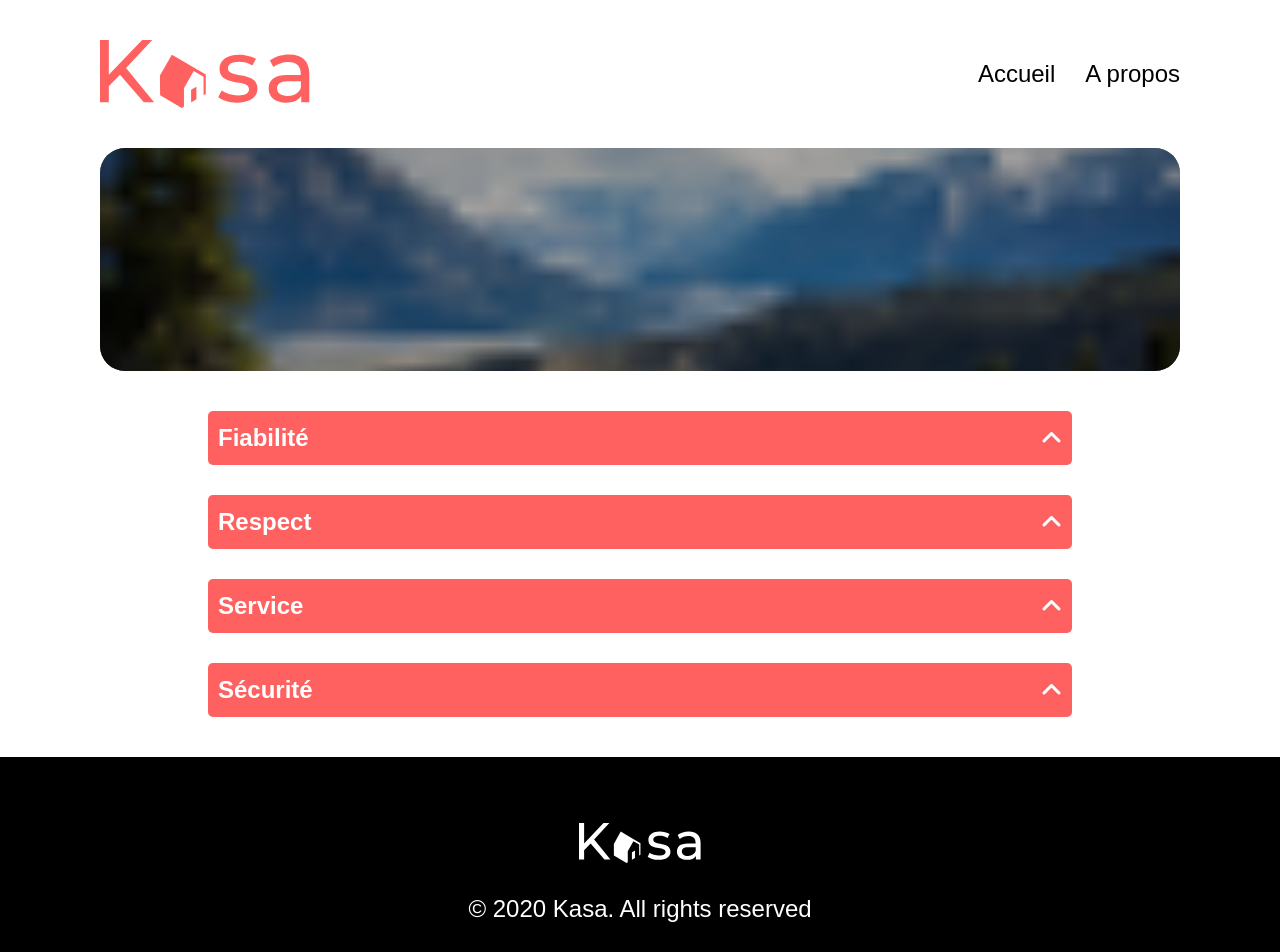
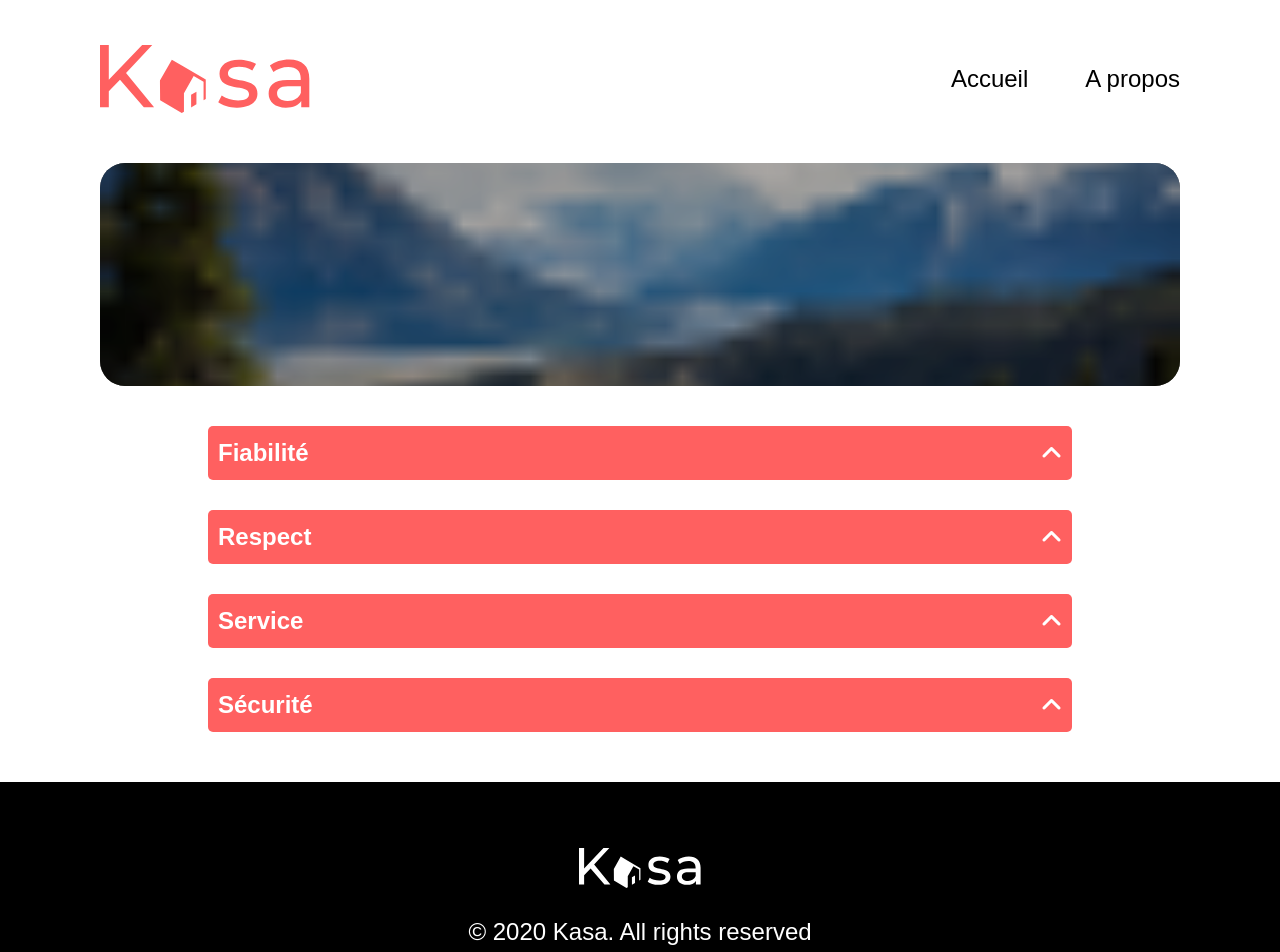
Before and after one commit to guylened/OCprojet07-Kasa, a React (Vite) app: page /about in a window 1280 px wide. Shown: the top 952 px of the page. Built offline with nearby package versions, Linux system fonts and the light colour scheme.

Commit message:
scss body

```diff
--- a/src/styles/footer-header.scss
+++ b/src/styles/footer-header.scss
@@ -3,22 +3,19 @@ header {
   justify-content: center;
   align-items: center;
   width: 100%;
-  padding-top: 40px;
-  padding-bottom: 40px;
-  padding-left: 100px;
-  padding-right: 100px;
+  padding: 45px 100px 50px;
+
 }
 .contentHeader {
   width: 100%;
   display: flex;
   justify-content: space-between;
   align-items: center;
-  gap: 30px;
+  gap: 43px;
 }
 
 .logoVecHeader {
   display: flex;
-  flex-direction: row;
   justify-content: space-around;
   align-items: baseline;
   height: 68px;
@@ -32,7 +29,7 @@ header {
 .nav {
   display: flex;
   justify-content: flex-end;
-  gap: 30px;
+  gap: 57px;
   @include mediumTypo(black, 24);
 }
 
@@ -43,6 +40,7 @@ footer {
   flex-direction: column;
   justify-content: center;
   align-items: center;
+  margin-top: 50px;
   padding-top: 66px;
   padding-bottom: 29px;
   width: 100%;
@@ -52,7 +50,7 @@ footer {
   flex-direction: column;
   align-items: center;
   justify-content: center;
-  gap: 30px;
+  gap: 28px;
 }
 .logoVecFooter {
   display: flex;
--- a/src/styles/home.scss
+++ b/src/styles/home.scss
@@ -6,8 +6,8 @@
   column-gap: 60px;
   background-color: $lightgrey;
   border-radius: 25px;
-  padding: 50px;
-  margin: 40px 0;
+  padding: 56px 50px 43px ;
+  margin-top: 43px;
 }
 
 .housingCard {
@@ -18,7 +18,7 @@
   position: relative;
   width: 340px;
   height: 340px;
-  border-radius: 25px;
+  border-radius: 10px;
 }
 .housingCard:hover {
   text-decoration: none;
@@ -28,22 +28,21 @@
   position: relative;
   width: 100%;
   height: 340px;
-  border-radius: 25px;
+  border-radius: 10px;
   object-fit: cover;
-  box-sizing: border-box;
+
 }
 
 .housingCardText {
   position: absolute;
   bottom: 0;
   width: 100%;
-  @include mediumTypo(white, 18);
+  @include boldTypo(white, 18);
   display: flex;
-  justify-content: center;
+  justify-content: flex-start;
   align-items: center;
-  box-sizing: border-box;
   line-height: normal;
   padding : 10px;
   background-color: rgba(0, 0, 0, 0.6);
-  border-radius: 0 0 25px 25px;
+  border-radius: 0 0 10px 10px;
 }
--- a/src/styles/index.scss
+++ b/src/styles/index.scss
@@ -17,6 +17,10 @@
   font-style: normal;
   font-weight: 400;
   color: #000000;
+  display: flex;
+  flex-direction: column;
+  justify-content: center;
+  align-items: center;
 }
 
 a {
@@ -33,9 +37,10 @@ body {
   justify-content: center;
   align-items: center;
   width: 100%;
+  max-width: 1440px;
 }
 
 main {
-  padding-left: 100px;
-  padding-right: 100px;
+
+  padding: 0 100px;
 }
```
Also changed, not shown: src/styles/mediaqueries.scss (added, +67 -0 lines).
